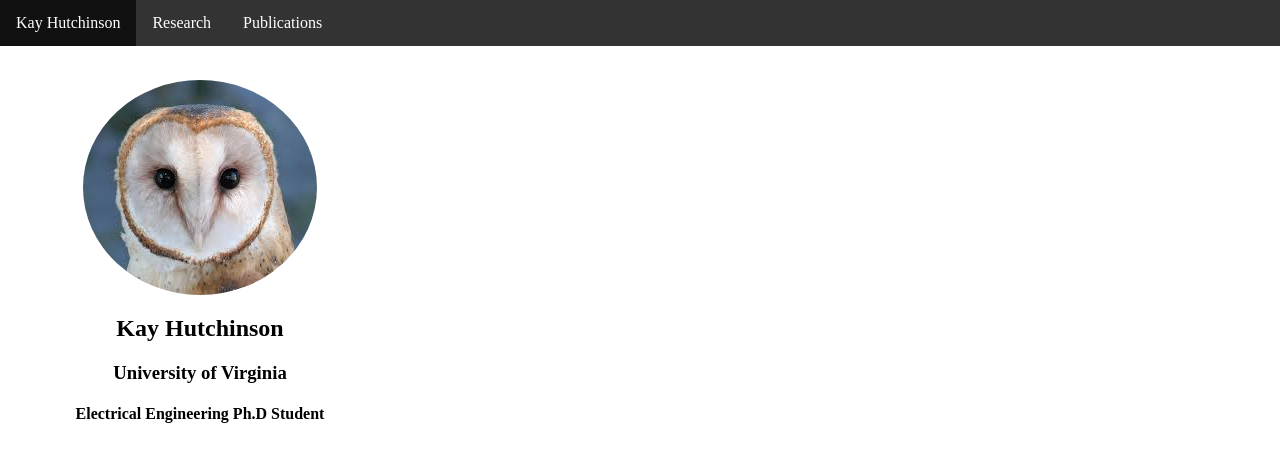
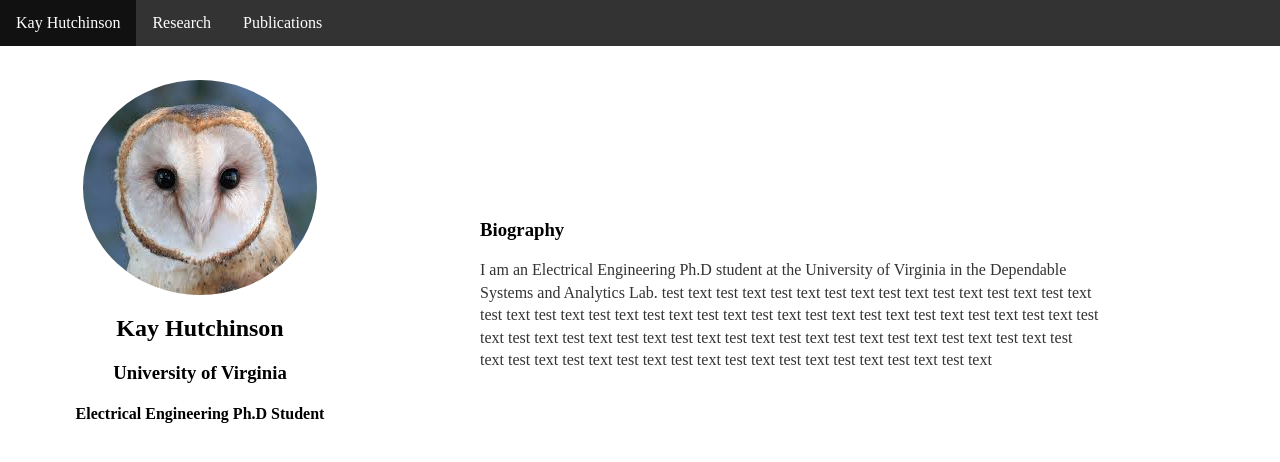
Before and after one commit to kch4fk/kch4fk.github.io, a Jekyll site: the page built from index.html, in a window 1280 px wide and 1400 px high. Shown: the top 462 px of the window. Built offline with Jekyll 4.4.1, drawn with Linux system fonts in a browser that asks for light colours.

Commit message:
Update main.css

```diff
--- a/css/main.css
+++ b/css/main.css
@@ -111,7 +111,8 @@ ul.posts li {
 
 .column.right {
     margin-left:400px;
-    padding-top: 1600px;
+    margin-right: 100px;
+    padding-top: 160px;
     padding-left: 80px;
     padding-right: 80px;
 }
```
